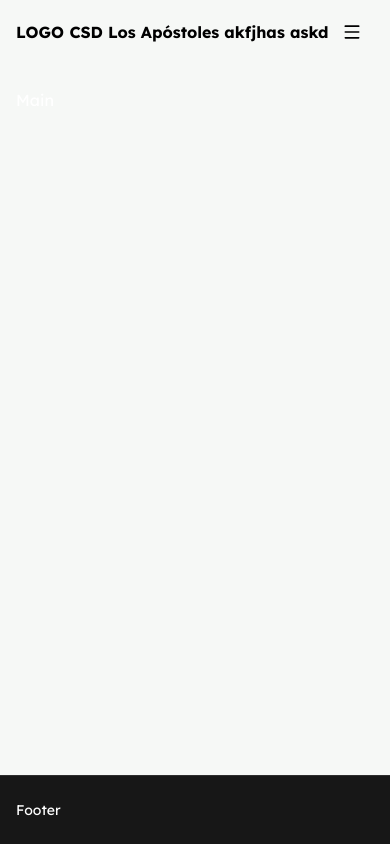
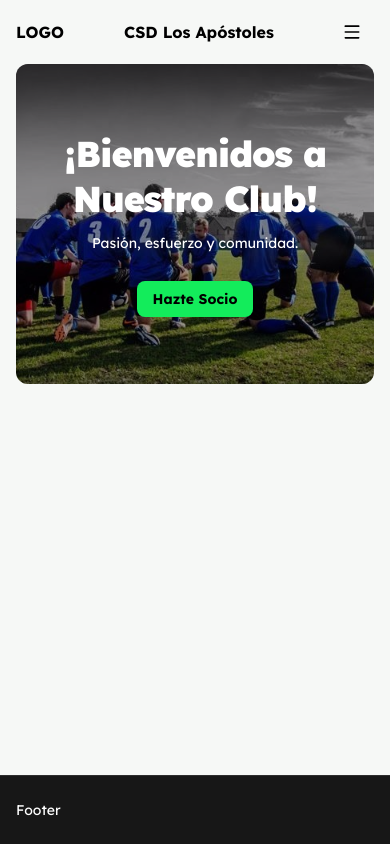
Before and after one commit to CristianTapia/csd-los-apostoles, a Next.js app: page / in a window 390 px wide. Built offline with nearby package versions, Linux system fonts and the light colour scheme.

Commit message:
Showing images with vertical spaces in mobile view

```diff
--- a/app/globals.css
+++ b/app/globals.css
@@ -4,11 +4,14 @@
   --background: #f6f8f6; /* Color principal de fondo */
   --foreground: #ffffff; /* Color principal de fondo */
   --font-main: #000000; /* Color principal del texto */
+  --button-main: #13ec5b; /* Color principal de los botones */
 }
 
 @theme inline {
   --color-background: var(--background);
   --color-foreground: var(--foreground);
+  --color-font-main: var(--font-main);
+  --color-button-main: var(--button-main);
   --font-sans: var(--font-geist-sans);
   --font-mono: var(--font-geist-mono);
 }
--- a/app/page.tsx
+++ b/app/page.tsx
@@ -3,15 +3,16 @@ import { useState } from "react";
 import { siInstagram, siTiktok, siWhatsapp, siYoutube } from "simple-icons";
 import { Menu, X } from "lucide-react";
 import Link from "next/link";
+import Image from "next/image";
 
 export default function Page() {
   const nav = ["EL CLUB", "SOCIOS", "TIENDA", "PLANTEL"];
   const [open, setOpen] = useState(false);
 
   return (
-    <div className="min-h-dvh flex flex-col bg-[var(--background)] text-white">
+    <div className="min-h-dvh flex flex-col bg-background">
       {/* HEADER */}
-      <header className="w-full bg-[var(--background)] text-[var(--font-main)]">
+      <header className="w-full bg-background text-font-main">
         <div className="mx-auto max-w-7xl px-4">
           {/* Barra superior */}
           <div className="h-16 flex items-center justify-between">
@@ -27,8 +28,8 @@ export default function Page() {
               ))}
             </nav>
 
-            {/* Redes sociales desktop */}
-            <div className="flex md:flex gap-4 font-bold">CSD Los Apóstoles akfjhas askd</div>
+            {/* Nombre desktop */}
+            <div className="flex text-center md:hidden gap-4 font-bold">CSD Los Apóstoles</div>
 
             {/* Hamburguesa mobile */}
             <button
@@ -79,8 +80,20 @@ export default function Page() {
 
       {/* MAIN */}
       <main className="flex-1 w-full">
-        <div className="mx-auto max-w-7xl px-4 py-6 grid gap-4 md:grid-cols-2 lg:grid-cols-3 md:gap-6 lg:gap-8">
-          Main
+        <div className="px-4 md:px-0">
+          <div className="relative w-full h-[320px] md:h-[480px] lg:h-[560px] overflow-hidden rounded-xl">
+            <Image src="/images/inicio.jpg" alt="Portada del club" fill priority className="object-cover" />
+            <div className="absolute inset-0 bg-black/40" />
+            <div className="absolute inset-0 z-10 flex flex-col items-center justify-center gap-3 text-center px-4">
+              <h2 className="text-4xl font-black leading-tight tracking-[-0.033em] min-[480px]:text-5xl">
+                ¡Bienvenidos a Nuestro Club!
+              </h2>
+              <p className="text-sm min-[480px]:text-base mb-4">Pasión, esfuerzo y comunidad.</p>
+              <button className="flex px-4 p-2 min-w-[84px] max-w-[480px] items-center justify-center rounded-lg bg-button-main text-font-main text-sm font-bold min-[480px]:h-12 min-[480px]:px-5 min-[480px]:text-base">
+                <span className="truncate">Hazte Socio</span>
+              </button>
+            </div>
+          </div>
         </div>
       </main>
 
```
Also changed, not shown: public/images/inicio.jpg (added).
